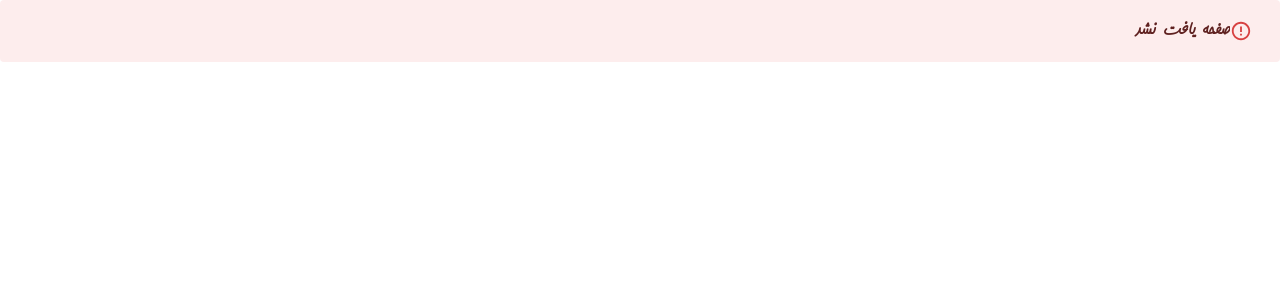
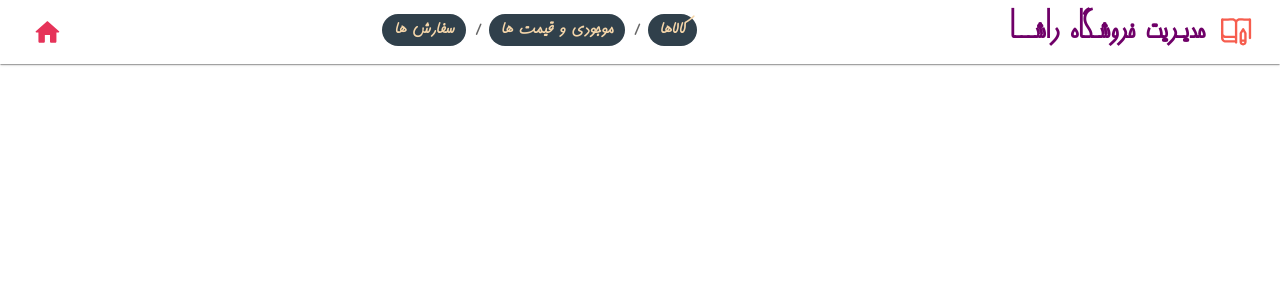
Before and after one commit to MohadeseSafari/maktab76-RashaShop-safari, a React (Create React App) app: page /management/products in a window 1280 px wide. Shown: the top 300 px of the page. Built offline with nearby package versions, Linux system fonts and the light colour scheme.

Commit message:
feature/modify & creating management route

```diff
--- a/src/layout/userLayout/navbar/NavbarLayout.js
+++ b/src/layout/userLayout/navbar/NavbarLayout.js
@@ -19,7 +19,7 @@ function NavbarLayout() {
                 <Box sx={{ display: 'flex', alignItems: 'center' }}>
 
 
-                    <Link to='/management' >
+                    <Link to='/login' >
                         <LightTooltip title="مدیریت">
                             <ManageAccountsIcon color="secondary" sx={{ ml: 1, fontWeight: 300 }} />
                         </LightTooltip >
--- a/src/components/loginForm/LoginForm.js
+++ b/src/pages/managementPanel/LoginForm.js
@@ -1,11 +1,14 @@
 import { useState } from 'react';
 import { Link } from 'react-router-dom';
 import { Box, Container, InputLabel, Stack } from '@mui/material';
+//import common components
 import { CustomInput, InputAdornment, IconButton } from 'common/TextFieldLogin';
 import { CustomButton } from 'common/ButtonLogin';
-import { VisibilityOutlinedIcon } from '@mui/icons-material';
+// import icons
+import PersonIcon from '@mui/icons-material/Person';
+import VisibilityOutlinedIcon from '@mui/icons-material/VisibilityOutlined';
 import VisibilityOffOutlinedIcon from '@mui/icons-material/VisibilityOffOutlined';
-import PersonIcon from '@mui/icons-material/Person';
+//import background
 import LoginBackground from 'assets/image/background/Login-Background.jpg';
 import 'styles/style.css';
 
@@ -76,7 +79,7 @@ function LoginForm() {
                 </Box>
 
 
-                <Link to='/'><CustomButton>ورود</CustomButton></Link>
+                <Link to='/management'><CustomButton>ورود</CustomButton></Link>
 
             </form>
         </Container>
--- /dev/null
+++ b/src/pages/managementPanel/Orders.js
@@ -0,0 +1,9 @@
+function Orders() {
+    return (
+        <div>
+
+        </div>
+    );
+}
+
+export default Orders;
--- /dev/null
+++ b/src/pages/managementPanel/Products.js
@@ -0,0 +1,9 @@
+function Products() {
+    return (
+        <div>
+
+        </div>
+    );
+}
+
+export default Products;
--- /dev/null
+++ b/src/pages/managementPanel/Quantity.js
@@ -0,0 +1,9 @@
+function Quantity() {
+    return (
+        <div>
+
+        </div>
+    );
+}
+
+export default Quantity;
--- a/src/pages/managementPanel/managementPanel.js
+++ b/src/pages/managementPanel/managementPanel.js
@@ -1,9 +1,63 @@
-import LoginForm from 'components/loginForm/LoginForm';
+import * as React from 'react';
+import { NavLink, Outlet } from 'react-router-dom';
+import { AppBar, Avatar, Box, Toolbar, Typography, Breadcrumbs, Chip, IconButton } from '@mui/material';
+import { emphasize, styled } from '@mui/material/styles';
+import HomeRoundedIcon from '@mui/icons-material/HomeRounded';
+import logo from 'assets/image/logo/logo-1.svg';
 
-function ManagementPanel() {
+
+
+const StyledBreadcrumb = styled(Chip)(({ theme }) => {
+    const backgroundColor = theme.palette.mode === 'light'? '#142633e0': '#F4D5A9';
+    const color =  theme.palette.mode === 'light'? '#F4D5A9': '#142633e0';
+    return {
+        backgroundColor,
+         color,
+        height: theme.spacing(4),
+        fontWeight: 700,
+        fontSize: '22px',
+        '&:hover, &:focus': {
+            backgroundColor: emphasize(backgroundColor, 0.06),
+        },
+        '&:active': {
+            boxShadow: theme.shadows[1],
+            backgroundColor: emphasize(backgroundColor, 0.12),
+        },
+    };
+});
+
+function handleClick(event) {
+    event.preventDefault();
+    console.info('You clicked a breadcrumb.');
+}
+
+export default function ManagementPanel() {
     return (
-        <LoginForm />
+        <AppBar position="fixed" elevation={1} sx={{ background: 'white' }}>
+            <Toolbar sx={{ justifyContent: 'space-between' }}>
+
+                <NavLink to='/' style={{ display: 'flex', alignItems: 'center' }}>
+                    <Avatar alt='logo' src={logo} sx={{ ml: 1.5 }} />
+                    <Typography color="secondary" variant='h4' component='h1'>مدیـریت فروشـگاه راشـــا</Typography>
+                </NavLink>
+
+                <Box sx={{ display: 'flex',justifyContent:'center' }}>
+                    <div role="presentation" onClick={handleClick}>
+                        <Breadcrumbs aria-label="breadcrumb">
+                            <NavLink to='products'><StyledBreadcrumb label="کالاها" /></NavLink>
+                            <NavLink to='quantity'><StyledBreadcrumb label="موجودی و قیمت ها" /></NavLink>
+                            <NavLink to='orders'><StyledBreadcrumb label="سفارش ها" /></NavLink>
+                        </Breadcrumbs>
+                        <Outlet />
+                    </div>
+                </Box>
+                <IconButton color="Error" >
+                    <HomeRoundedIcon />
+                </IconButton>
+
+            </Toolbar>
+
+        </AppBar>
+
     );
 }
-
-export default ManagementPanel;
--- a/src/routes/index.js
+++ b/src/routes/index.js
@@ -1,8 +1,14 @@
-import { BrowserRouter, Routes, Route } from 'react-router-dom';
+import { BrowserRouter, Routes, Route ,Navigate } from 'react-router-dom';
+//import main routes
 import Cart from 'pages/userPanel/Cart';
 import Home from 'pages/userPanel/Home';
-import ManagementPanel from 'pages/managementPanel/managementPanel';
+import LoginForm from 'pages/managementPanel/LoginForm'
+import ManagementPanel from 'pages/managementPanel/ManagementPanel';
 import NoMatched from 'pages/errors/NoMatched';
+// import sub routes
+import Products from 'pages/managementPanel/Products';
+import Quantity from 'pages/managementPanel/Quantity'
+import Orders from 'pages/managementPanel/Orders';
 
 
 function MainRoutes() {
@@ -11,8 +17,13 @@ function MainRoutes() {
             <Routes>
                 <Route path='/' element={<Home />} />
                 <Route path='cart' element={<Cart />} />
-                <Route path='management' element={<ManagementPanel />} />
-
+                <Route path='login' element={<LoginForm />} />
+                <Route path='management' element={<ManagementPanel />} >
+                    <Route index element={<Products />} />
+                    <Route path='quantity' element={<Quantity />} />
+                    <Route path='orders' element={<Orders />} />
+                    <Route path="*" element={<Navigate to="products" replace />} />
+                </Route  >
                 <Route path='*' element={<NoMatched />} />
             </Routes>
         </BrowserRouter>
```
Also changed, not shown: src/layout/managementLayout/login/loginNavbar.js (added, +9 -0 lines).
